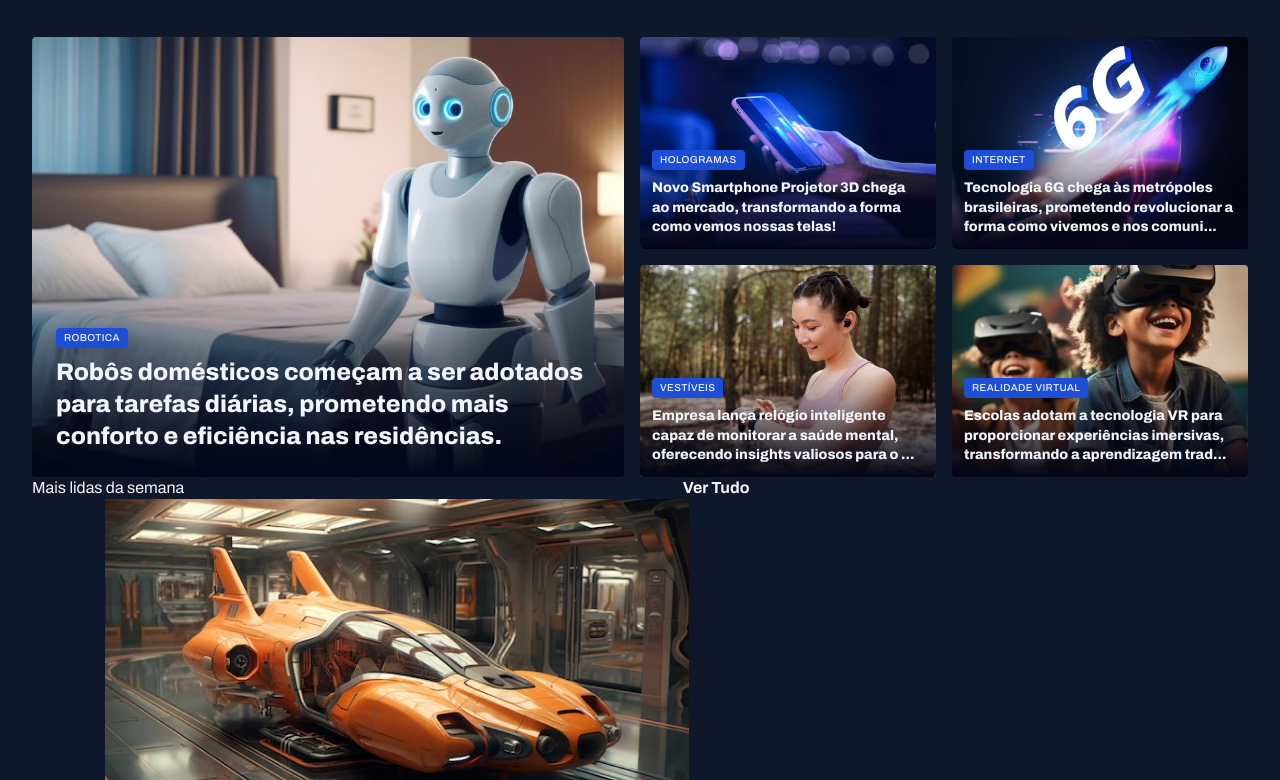
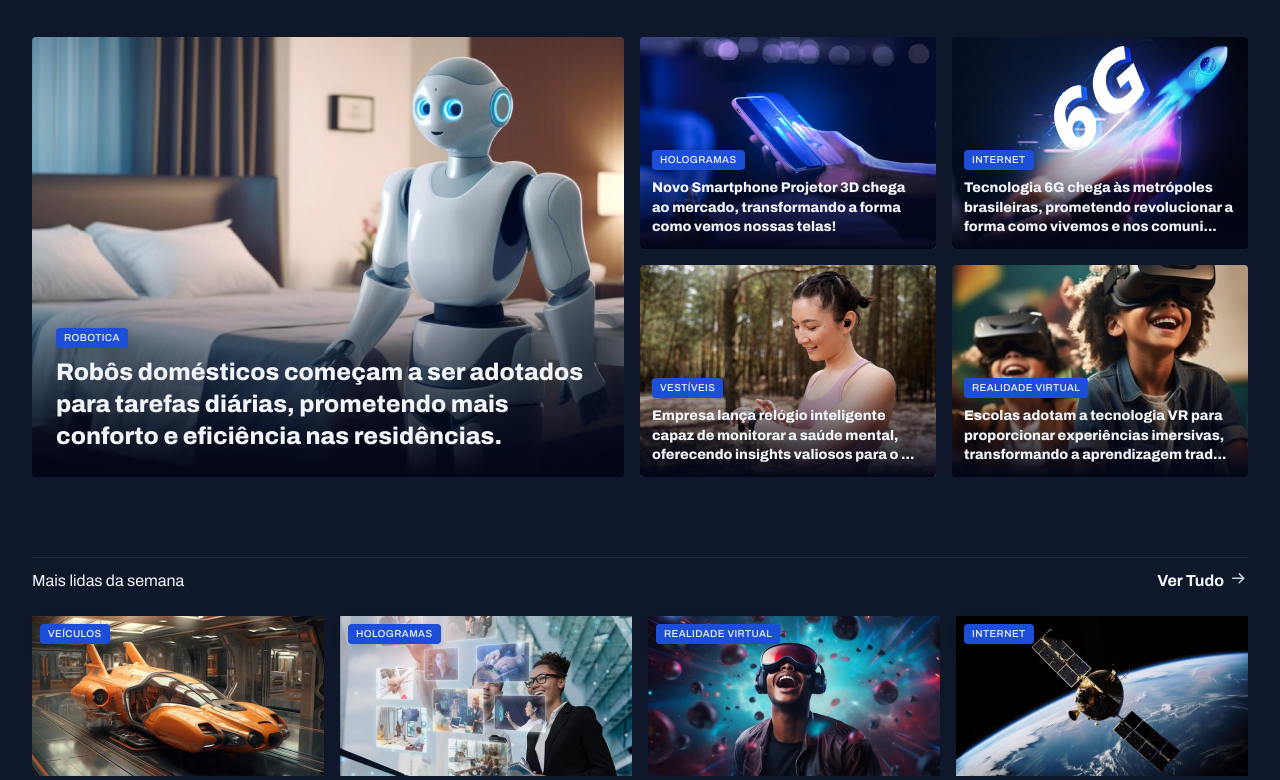
Before and after one commit to pedrocsc99/technews, a plain HTML site: page index.html in a window 1280 px wide. Shown: the part 118-898 px from the top of the page. Drawn offline with Linux system fonts and the light colour scheme.

Commit message:
Applying styles to the most read section of the week

```diff
--- a/styles/global.css
+++ b/styles/global.css
@@ -49,6 +49,7 @@ img{
 }
 main{
   margin-top: 40px;
+  gap: 80px;
 }
 
 .content-tag{
--- a/styles/section.css
+++ b/styles/section.css
@@ -1,3 +1,23 @@
+section header{
+  border-top:1px solid var(--stroke-color);
+  padding-block:12px 24px ;
+  a{
+    justify-self: end;
+    align-items: center;
+    gap: 8px;
+
+    &:hover span{
+     background-image: url(../assets/icons/ArrowHover.svg);
+    }
+    span{
+      background-image: url(../assets/icons/Arrow.svg);
+      background-repeat: no-repeat;
+      width: 16px;
+      height: 16px;
+
+    }
+  }
+}
 #featured{
   img{
   height: 100%;
@@ -35,3 +55,25 @@
     }
   }
 }
+
+#weakly{
+
+  img{
+    height: 160px;
+  };
+  &>div{
+    grid-template-columns: repeat(4,292px);
+  }
+  figure{
+    position: relative;
+    .content-tag{
+      position: absolute;
+      top: 8px;
+      left: 8px;
+    }
+    p{
+      padding-top: 8px;
+      font-weight: 800;
+    }
+  }
+}
```
Also changed, not shown: index.html (indentation only), 2 other files.
